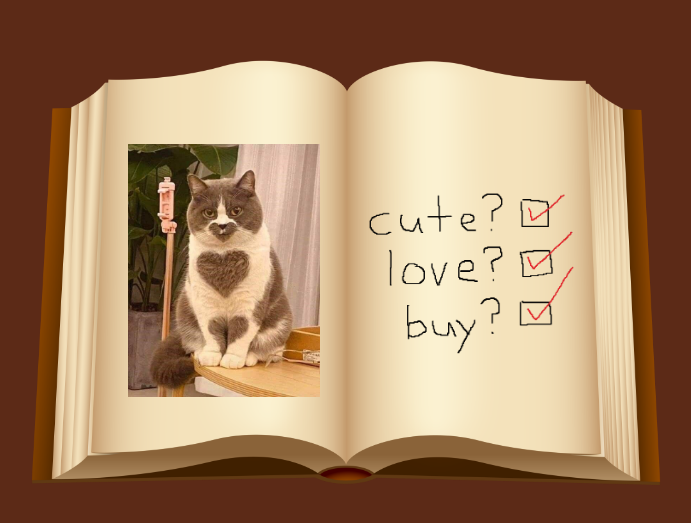
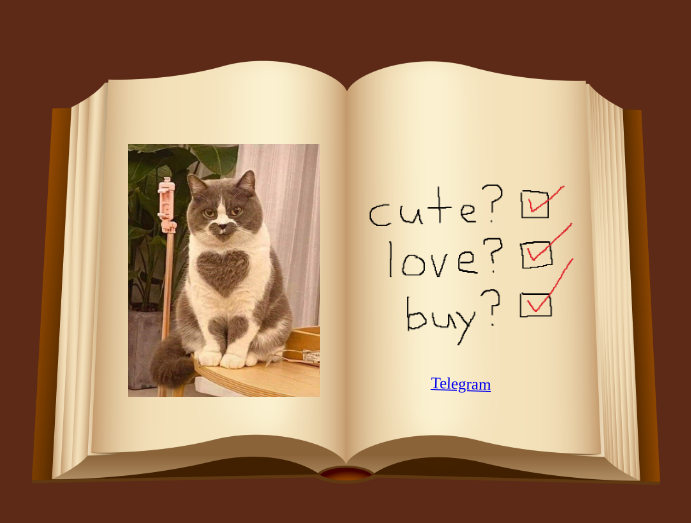
Before and after one commit to tacodev99/coin, a plain HTML site: page index.html in a window 1280 px wide. Shown: the part 125-648 px from the top of the page, without its empty margins (294-985 px from the left). Drawn offline with Linux system fonts and the light colour scheme.

Commit message:
Add files via upload

```diff
--- a/index.html
+++ b/index.html
@@ -12,6 +12,9 @@
           <img src="book-image.png" alt="Book Image" id="book-image">
           <img src="cat.jpg" alt="Overlay Image" id="overlay-image">
           <img src="check.png" alt="Overlay Image" id="overlay-image-2">
+          <div id="book-text">
+            <p><a href="https://example.com">Telegram</a></p>
+          </div>
         </div>
       </div>
     </div>
--- a/style.css
+++ b/style.css
@@ -26,7 +26,7 @@ html, body {
 
   #overlay-image-2 {
     position: absolute;
-    top: 30%;
+    top: 28%;
     left: 51.5%;
     width: 17%; /* Adjust percentage as needed */
     height: auto; /* Maintain aspect ratio */
@@ -36,3 +36,14 @@ html, body {
     width: 50%; /* Adjust percentage as needed */
     height: auto; /* Maintain aspect ratio */
   }
+
+  #book-text {
+    position: absolute;
+    top: 75%;
+    left: 59%;
+    transform: translate(-50%, -50%) rotate(2deg);
+    padding: 10px;
+    display: inline-block;
+    white-space: normal; /* Allow text to wrap */
+    max-width: 500px; /* Adjust maximum width as needed */
+  }
```
